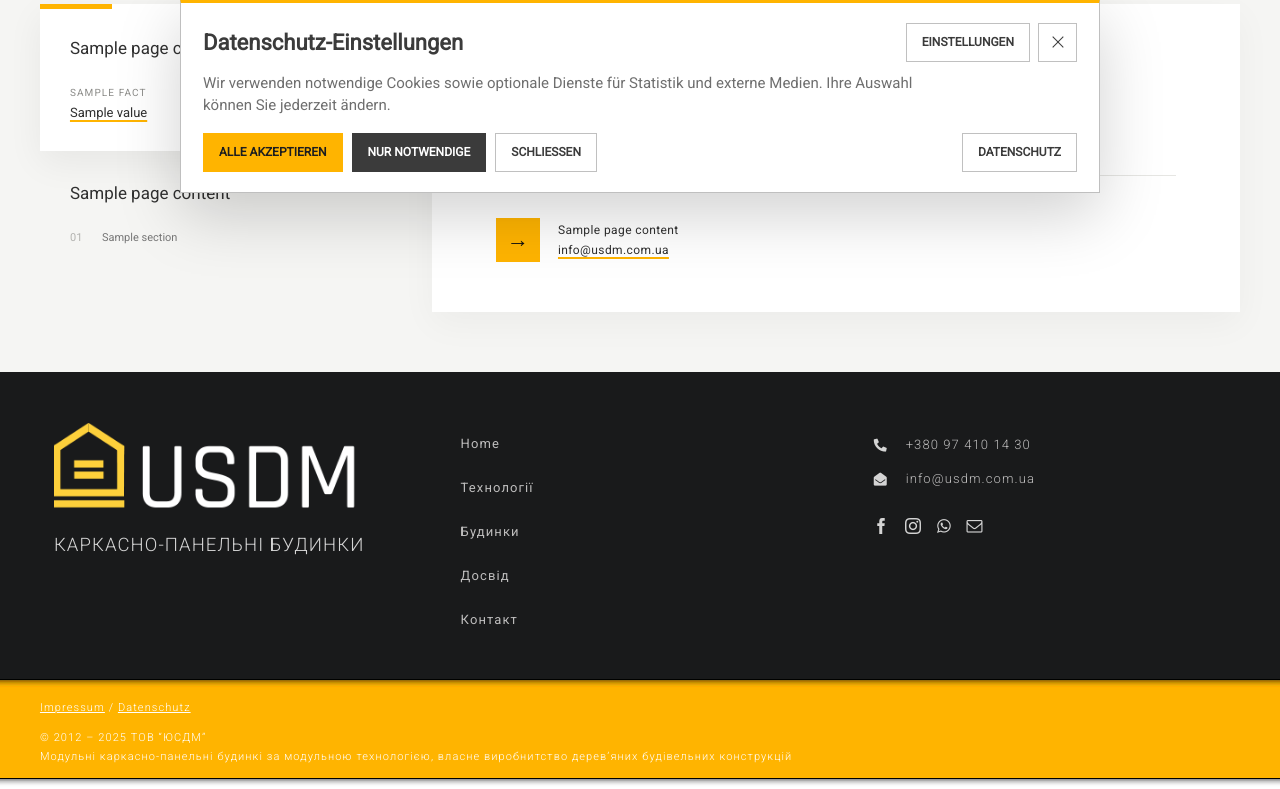
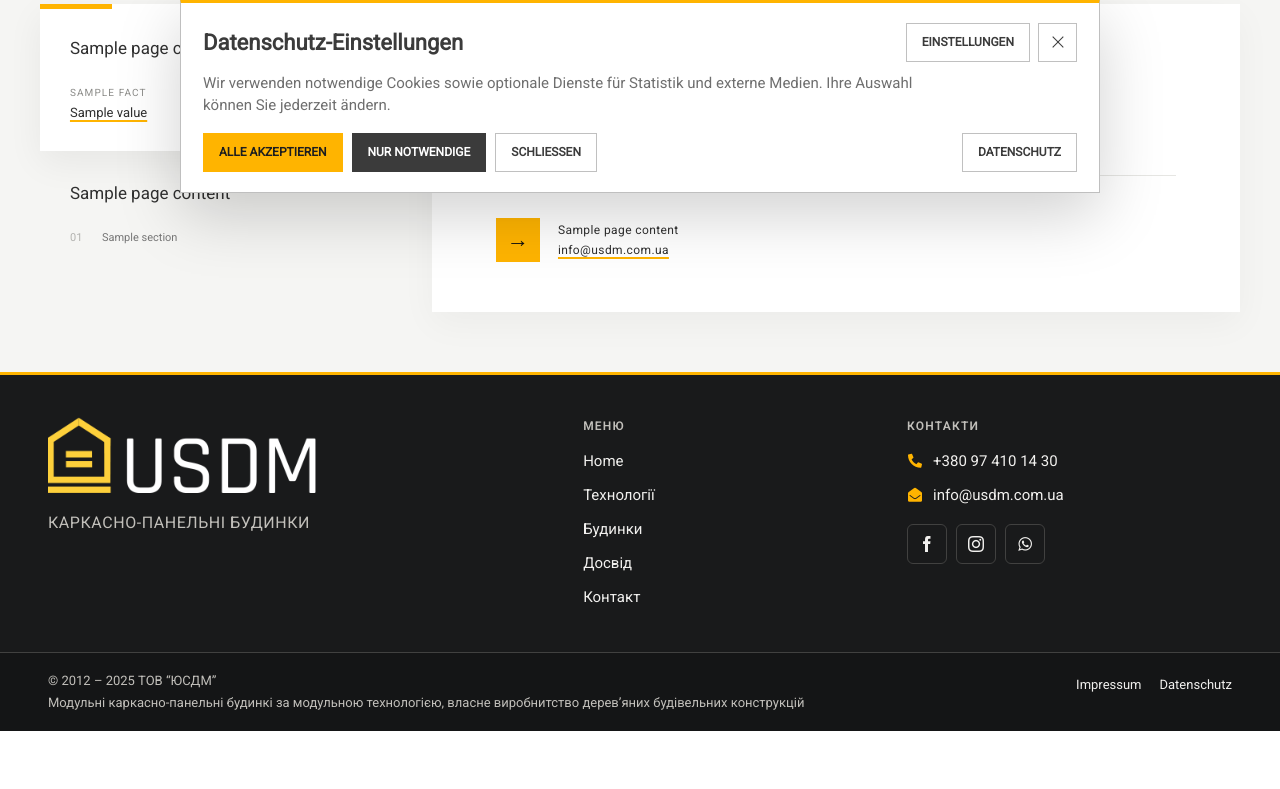
Before and after one commit to Yevhen-Yezerskyy/usdm, a Django app: template usdm/templates/pages/legal.html in a window 1280 px wide. Shown: the part 589-1378 px from the top of the page. After the commit the page ends 1320 px from the top, so only its background shows below. Run offline with Django 5.2, Linux system fonts and the light colour scheme; the template is opened without the code that fills it: most values are stand-ins (such as "Sample title", 1, 10 or a date in 2020).

Commit message:
Polish the USDM footer across screen sizes

```diff
--- a/usdm/static/css/site.css
+++ b/usdm/static/css/site.css
@@ -70,7 +70,6 @@
 
 body {
   margin: 0;
-  min-width: 320px;
   background: #fff;
 }
 
@@ -1518,108 +1511,119 @@ body.has-open-lightbox {
 .button__icon--next::before { content: "\f0a9"; }
 
 .site-footer {
-  color: #d4d4d4;
+  --footer-text: #f1f0ee;
+  --footer-muted: #c1bfba;
+  --footer-rule: #414140;
+  background: #191a1b;
+  color: var(--footer-text);
   font-family: "Roboto Footer", "Roboto", Arial, Helvetica, sans-serif;
-  font-size: 13px;
-  font-weight: 300;
-  line-height: 25px;
-  letter-spacing: 1.1px;
+  font-size: 15px;
+  line-height: 1.5;
 }
 
 .site-footer a {
-  color: #bebdbd;
+  color: inherit;
   text-decoration: none;
 }
 
-.site-footer a:hover {
+.site-footer a:hover,
+.site-footer a[aria-current="page"] {
   color: var(--usdm-yellow);
 }
 
+.site-footer a:focus-visible {
+  outline: 2px solid var(--usdm-yellow) !important;
+  outline-offset: 3px;
+}
+
+.footer-main,
+.footer-legal {
+  padding-inline: clamp(20px, 4vw, 48px);
+}
+
+.footer-main__inner,
+.footer-legal__inner {
+  max-width: var(--usdm-content);
+  margin-inline: auto;
+}
+
 .footer-main {
-  padding: 50px 30px 46px;
-  background: #191a1b;
-  background-image: url("../img/footer-line-yellow.jpg");
-  background-position: right bottom;
-  background-repeat: repeat-x;
+  padding-block: 42px 38px;
+  border-top: 3px solid var(--usdm-yellow);
 }
 
 .footer-main__inner {
   display: grid;
-  grid-template-columns: repeat(3, minmax(0, 1fr));
+  grid-template-columns: minmax(0, 1.45fr) minmax(0, .8fr) minmax(0, 1fr);
   align-items: start;
-  width: 1248px;
-  max-width: 100%;
-  margin: 0 auto;
-}
-
-.footer-column {
-  min-width: 0;
-  padding: 0 23.953125px;
+  gap: clamp(24px, 5vw, 76px);
 }
 
 .footer-logo {
   display: block;
-  width: 100%;
+  width: min(100%, 320px);
   height: auto;
 }
 
 .footer-tagline {
-  margin: 18px 0 0;
-  color: #d4d4d4;
-  font-size: 18.5px;
-  line-height: 31.82px;
+  max-width: 320px;
+  margin: 15px 0 0;
+  color: var(--footer-muted);
+  font-size: 16px;
+  font-weight: 400;
+  line-height: 1.4;
+  letter-spacing: .035em;
+}
+
+.footer-heading {
+  margin: 0 0 9px;
+  color: var(--footer-muted);
+  font-size: 12px;
+  font-weight: 600;
+  letter-spacing: .1em;
+  text-transform: uppercase;
+}
+
+.footer-navigation__links {
+  display: grid;
+  justify-items: start;
+}
+
+.footer-navigation a,
+.footer-contact-list a {
+  display: inline-flex;
+  min-height: 34px;
+  align-items: center;
+}
+
+.footer-navigation a[aria-current="page"] {
+  font-weight: 600;
+}
+
+.footer-navigation a:hover,
+.footer-contact-list a:hover,
+.footer-legal a:hover {
+  text-decoration: underline;
+  text-underline-offset: .2em;
 }
 
 .footer-contact-list {
+  margin: 0;
   padding: 0;
-  margin: 10px 0 0;
   list-style: none;
 }
 
-.footer-contact-list li {
-  display: flex;
-  min-height: 34.09375px;
-  align-items: flex-start;
-  color: #d4d4d4;
-  line-height: 25px;
-}
-
-.footer-contact-list li:first-child {
-  min-height: 29.546875px;
-}
-
 .footer-contact-list a {
-  display: block;
-  padding-top: 4.546875px;
-  font-weight: 300;
-}
-
-.footer-contact-list li:first-child > a {
-  padding-top: 0;
+  gap: 10px;
+  overflow-wrap: anywhere;
 }
 
 .footer-contact-icon {
-  position: relative;
-  display: block;
-  flex: 0 0 27.1875px;
-  width: 27.1875px;
-  height: 27.1875px;
-  margin-right: 11.203125px;
-  color: #d4d4d4;
-  font-family: "Font Awesome 5 Free";
-  font-size: 13px;
-  font-weight: 900;
-  line-height: 13px;
-}
-
-.footer-contact-icon::before {
-  position: absolute;
-  top: 7.09375px;
-  left: 6.53125px;
-}
-
-.footer-contact-list li:not(:first-child) .footer-contact-icon::before {
-  top: 11.640625px;
+  width: 16px;
+  flex: 0 0 16px;
+  color: var(--usdm-yellow);
+  font: 900 14px/1 "Font Awesome 5 Free";
+  text-align: center;
 }
 
 .footer-contact-icon--phone::before { content: "\f879"; }
@@ -1628,83 +1632,60 @@ body.has-open-lightbox {
 .footer-socials {
   display: flex;
   flex-wrap: wrap;
-  gap: 6px 15px;
-  margin: 16px 0 0 6px;
+  gap: 9px;
+  margin-top: 12px;
 }
 
 .footer-socials a {
+  display: grid;
+  width: 40px;
+  height: 40px;
+  place-items: center;
+  border: 1px solid var(--footer-rule);
+  border-radius: 6px;
+  font: 400 16px/1 "USDM Icons";
+  -webkit-font-smoothing: antialiased;
+}
+
+.footer-socials a:hover {
+  border-color: var(--usdm-yellow);
+}
+
+.footer-legal {
+  border-top: 1px solid var(--footer-rule);
+  background: #141516;
+  color: var(--footer-muted);
+  font-size: 13px;
+}
+
+.footer-legal__inner {
+  display: grid;
+  grid-template-columns: minmax(0, 1fr) auto;
+  align-items: start;
+  gap: 12px 30px;
+  padding-block: 18px;
+}
+
+.footer-legal p {
+  margin: 0;
+}
+
+.footer-legal__description {
+  display: block;
+  margin-top: 3px;
+}
+
+.footer-legal__links {
   display: flex;
+  flex-wrap: wrap;
+  gap: 4px 18px;
+  color: var(--footer-text);
+}
+
+.footer-legal a {
+  display: inline-flex;
   min-height: 28px;
   align-items: center;
-  color: #d4d4d4;
-  font-family: "USDM Icons";
-  font-size: 16px;
-  font-style: normal;
-  font-weight: 400;
-  line-height: 16px;
-  letter-spacing: .8px;
-  -webkit-font-smoothing: antialiased;
-}
-
-.footer-navigation {
-  display: flex;
-  flex-direction: column;
-  align-items: flex-start;
-}
-
-.footer-navigation a {
-  display: flex;
-  min-height: 44px;
-  align-items: center;
-  font-weight: 400;
-}
-
-.footer-navigation a[aria-current="page"],
-.footer-navigation a:focus-visible {
-  color: var(--usdm-yellow);
-}
-
-.footer-navigation a:hover,
-.footer-navigation a:focus-visible {
-  text-decoration: underline;
-}
-
-.footer-legal {
-  display: flow-root;
-  height: 99.71875px;
-  padding: 0 30px 10px;
-  background: var(--usdm-yellow);
-  background-image: url("../img/footer-line-white.jpg");
-  background-position: left bottom;
-  background-repeat: repeat-x;
-  color: #fff;
-  font-size: 11px;
-  line-height: 18.90625px;
-}
-
-.footer-legal__inner {
-  width: 1200.09375px;
-  max-width: 100%;
-  height: 89.71875px;
-  margin: 0 auto;
-}
-
-.footer-legal p {
-  margin: 11px 0;
-}
-
-.footer-legal p:first-child {
-  margin-bottom: 6px;
-}
-
-.footer-legal a {
-  color: #fff;
-  text-decoration: underline;
-}
-
-.footer-legal a:hover,
-.footer-legal a:focus-visible {
-  color: #000;
 }
 
 @media (max-width: 760px) {
--- a/usdm/static/js/site.js
+++ b/usdm/static/js/site.js
@@ -42,6 +42,14 @@
     window.addEventListener("scroll", requestParallax, { passive: true });
     window.addEventListener("resize", requestParallax);
     requestParallax();
+  }
+
+  const siteFooter = document.querySelector(".site-footer");
+  if (siteFooter && "IntersectionObserver" in window) {
+    const footerObserver = new IntersectionObserver(([entry]) => {
+      document.body.classList.toggle("footer-in-view", entry.isIntersecting);
+    });
+    footerObserver.observe(siteFooter);
   }
 
   const mobileNavigation = document.querySelector(".mobile-navigation");
--- a/usdm/templates/base.html
+++ b/usdm/templates/base.html
@@ -64,7 +64,7 @@
       image.src = "https://stat.serenity-mail.com/?smrel=" + encodeURIComponent(smrel);
     })();
   </script>
-  <link rel="stylesheet" href="{% static 'css/site.css' %}?v=20261126-2">
+  <link rel="stylesheet" href="{% static 'css/site.css' %}?v=20261126-3">
   <link rel="stylesheet" href="{% static 'css/contact-form.css' %}?v=20260721-1">
   <link rel="stylesheet" href="{% static 'cookie-consent/cookie-consent.css' %}?v=1">
   <link rel="stylesheet" href="{% static 'cookie-consent/cookie-consent-theme.css' %}?v=1">
@@ -153,7 +153,7 @@
     }());
   </script>
   {% endif %}
-  <script src="{% static 'js/site.js' %}?v=20260724-2" defer></script>
+  <script src="{% static 'js/site.js' %}?v=20261126-1" defer></script>
   <script src="{% static 'js/contact-form.js' %}?v=20260721-1" defer></script>
   <script src="{% static 'cookie-consent/cookie-consent.js' %}?v=1"></script>
 </body>
--- a/usdm/templates/partials/footer.html
+++ b/usdm/templates/partials/footer.html
@@ -10,25 +10,38 @@
         <p class="footer-tagline">{% translate "КАРКАСНО-ПАНЕЛЬНІ БУДИНКИ" %}</p>
       </div>
 
-      <nav class="footer-navigation footer-column" aria-label="{% translate 'Меню' %}">
-        <a href="{% url 'home' current_language %}"{% if page_name == 'home' %} aria-current="page"{% endif %}>{% translate "Home" %}</a>
-        <a href="{% url 'technology' current_language %}"{% if page_name == 'technology' %} aria-current="page"{% endif %}>{% translate "Технології" %}</a>
-        <a href="{% url 'houses' current_language %}"{% if page_name == 'houses' %} aria-current="page"{% endif %}>{% translate "Будинки" %}</a>
-        <a href="{% url 'experience' current_language %}"{% if page_name == 'experience' %} aria-current="page"{% endif %}>{% translate "Досвід" %}</a>
-        <a href="{% url 'contact' current_language %}"{% if page_name == 'contact' %} aria-current="page"{% endif %}>{% translate "Контакт" %}</a>
+      <nav class="footer-navigation footer-column" aria-labelledby="footer-menu-heading">
+        <h2 class="footer-heading" id="footer-menu-heading">{% translate "Меню" %}</h2>
+        <div class="footer-navigation__links">
+          <a href="{% url 'home' current_language %}"{% if page_name == 'home' %} aria-current="page"{% endif %}>{% translate "Home" %}</a>
+          <a href="{% url 'technology' current_language %}"{% if page_name == 'technology' %} aria-current="page"{% endif %}>{% translate "Технології" %}</a>
+          <a href="{% url 'houses' current_language %}"{% if page_name == 'houses' %} aria-current="page"{% endif %}>{% translate "Будинки" %}</a>
+          <a href="{% url 'experience' current_language %}"{% if page_name == 'experience' %} aria-current="page"{% endif %}>{% translate "Досвід" %}</a>
+          <a href="{% url 'contact' current_language %}"{% if page_name == 'contact' %} aria-current="page"{% endif %}>{% translate "Контакт" %}</a>
+        </div>
       </nav>
 
       <div class="footer-column footer-column--contacts">
+        <h2 class="footer-heading">{% translate "Контакти" %}</h2>
         <ul class="footer-contact-list">
-          <li><span class="footer-contact-icon footer-contact-icon--phone" aria-hidden="true"></span><a href="tel:+380974101430">+380 97 410 14 30</a></li>
-          <li><span class="footer-contact-icon footer-contact-icon--mail" aria-hidden="true"></span><a href="mailto:info@usdm.com.ua">info@usdm.com.ua</a></li>
+          <li>
+            <a href="tel:+380974101430">
+              <span class="footer-contact-icon footer-contact-icon--phone" aria-hidden="true"></span>
+              <span>+380 97 410 14 30</span>
+            </a>
+          </li>
+          <li>
+            <a href="mailto:info@usdm.com.ua">
+              <span class="footer-contact-icon footer-contact-icon--mail" aria-hidden="true"></span>
+              <span>info@usdm.com.ua</span>
+            </a>
+          </li>
         </ul>
 
         <nav class="footer-socials" aria-label="Social media">
           <a class="icon icon--facebook" href="https://www.facebook.com/usdm.ua" target="_blank" rel="noopener" aria-label="Facebook"></a>
           <a class="icon icon--instagram" href="https://www.instagram.com/usdm.ua/" target="_blank" rel="noopener" aria-label="Instagram"></a>
           <a class="icon icon--whatsapp" href="https://wa.me/380974101430" target="_blank" rel="noopener" aria-label="WhatsApp"></a>
-          <a class="icon icon--mail" href="mailto:info@usdm.com.ua" aria-label="Email"></a>
         </nav>
       </div>
     </div>
@@ -36,8 +49,14 @@
 
   <section class="footer-legal">
     <div class="footer-legal__inner">
-      <p><a href="/{{ current_language }}/impressum/">{% translate "Impressum" %}</a> / <a href="/{{ current_language }}/datenschutz/">{% translate "Datenschutz" %}</a></p>
-      <p>{% translate "© 2012 – 2025 ТОВ “ЮСДМ”" %}<br>{% translate "Модульні каркасно-панельні будинкі за модульною технологією, власне виробнитство дерев’яних будівельних конструкцій" %}</p>
+      <p>
+        {% translate "© 2012 – 2025 ТОВ “ЮСДМ”" %}
+        <span class="footer-legal__description">{% translate "Модульні каркасно-панельні будинкі за модульною технологією, власне виробнитство дерев’яних будівельних конструкцій" %}</span>
+      </p>
+      <p class="footer-legal__links">
+        <a href="/{{ current_language }}/impressum/">{% translate "Impressum" %}</a>
+        <a href="/{{ current_language }}/datenschutz/">{% translate "Datenschutz" %}</a>
+      </p>
     </div>
   </section>
 </footer>
```
Also changed, not shown: other parts of usdm/static/css/site.css (+41 -31 lines).
